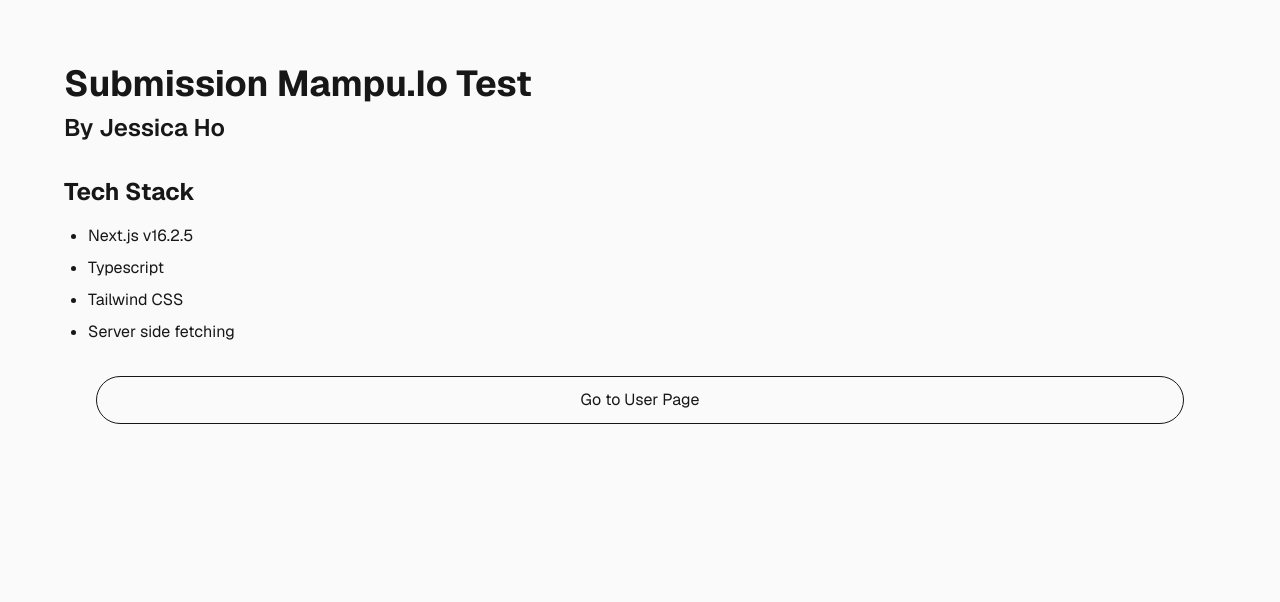
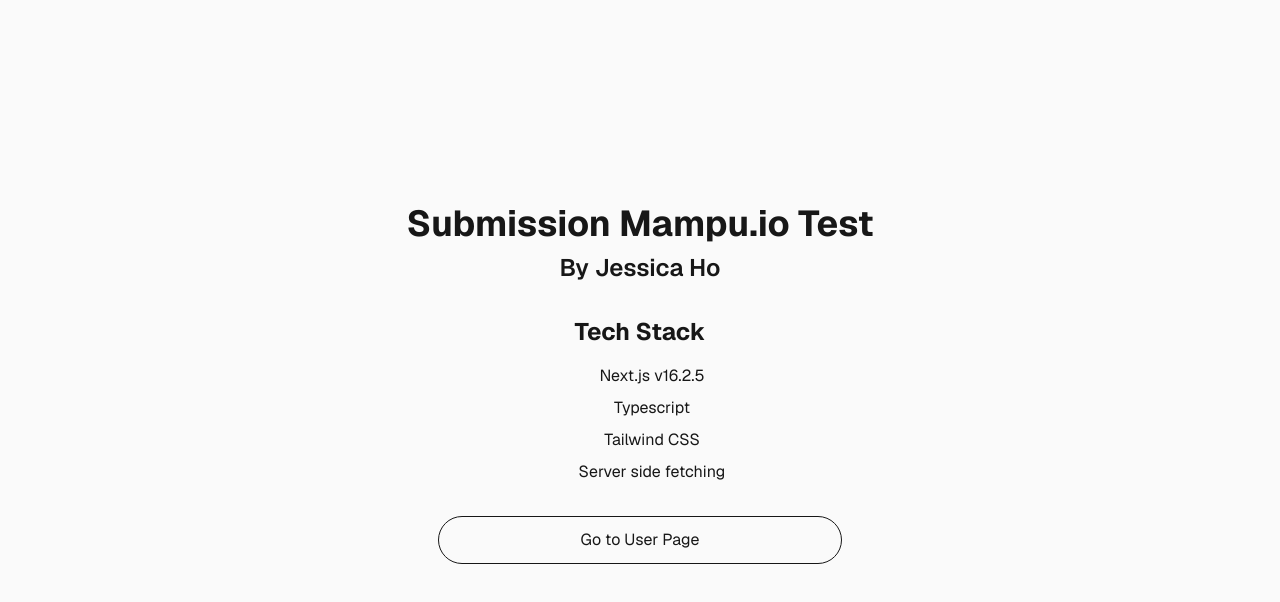
Before and after one commit to Jessch22/take-home-test-jessica, a Next.js app: page / in a window 1280 px wide. Shown: the top 602 px of the page. Built offline with nearby package versions, Linux system fonts and the light colour scheme.

Commit message:
Update styling

```diff
--- a/app/page.tsx
+++ b/app/page.tsx
@@ -1,15 +1,15 @@
 export default function Home() {
   return (
-    <main className="min-h-screen p-8 bg-zinc-50 font-sans dark:bg-black">
+    <main className="min-h-screen flex items-center bg-zinc-50 font-sans dark:bg-black text-center">
       <div className="mx-auto p-8">
-        <h1 className="text-4xl font-bold">Submission Mampu.Io Test</h1>
+        <h1 className="text-4xl font-bold">Submission Mampu.io Test</h1>
         <h2 className="mt-2 text-2xl font-semibold">By Jessica Ho</h2>
 
         <div className="mt-8">
           <h3 className="text-2xl font-bold">
             Tech Stack
           </h3>
-          <ul className="mt-4 list-disc space-y-2 pl-6">
+          <ul className="mt-4 list-none space-y-2 pl-6">
             <li>Next.js v16.2.5</li>
             <li>Typescript</li>
             <li>Tailwind CSS</li>
@@ -18,8 +18,7 @@ export default function Home() {
         </div>
 
         <a className="m-8 flex h-12 items-center justify-center rounded-full border border-solid px-5 transition-colors hover:bg-blue-700"
-          href="/user"
-          target="_blank"
+          href="/users"
           rel="noopener noreferrer">
           Go to User Page
         </a>
```
